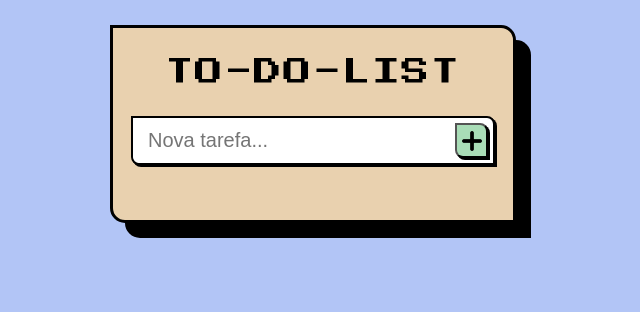
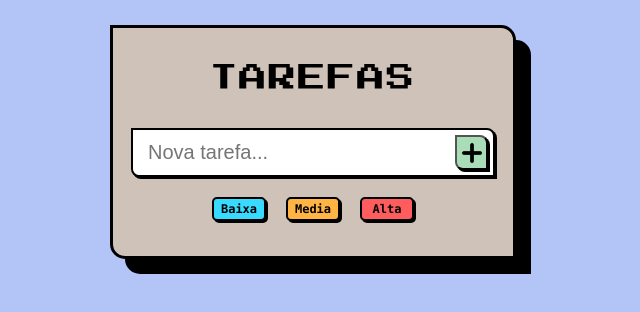
Before and after one commit to GABRIELBOLDIVEIGA/To-Do-List, a React (Create React App) app: page / in a window 1280 px wide. Shown: the top 312 px of the page, without its empty margins (327-967 px from the left). Built offline with nearby package versions, Linux system fonts and the light colour scheme.

Commit message:
Falta Limpar o codigo

```diff
--- a/src/App.css
+++ b/src/App.css
@@ -1,4 +1,5 @@
 @import url("https://fonts.googleapis.com/css2?family=Press+Start+2P&display=swap");
+
 
 .App {
     display: flex;
@@ -10,7 +11,7 @@
     border: 3px solid black;
     box-shadow: 15px 15px;
     text-align: center;
-    background-color: #e9d1af;
+    background-color: #cfc2b8;
     margin: 25px 0 0 0;
     padding-bottom: 35px;
     overflow-y: scroll;
@@ -24,10 +25,11 @@
     font-size: 28px;
     font-weight: 400;
     letter-spacing: 1.5px;
+    line-height: 40px;
 }
 
 .lista-tarefas {
-    margin-top: 20px;
+    /* margin-top: 20px; */
     width: 90%;
 }
 
--- a/src/App.js
+++ b/src/App.js
@@ -15,19 +15,19 @@ function App() {
         mostraEmJSON(copiaDeTarefas);
     };
 
-    const atualizaTarefa = ({ target }, index, id, state) => {
+    const atualizaTarefa = ({ target }, index, id, prioridade, state) => {
         console.log(target);
         const copiaDeTarefas = Array.from(tarefas);
-        copiaDeTarefas.splice(index, 1, { id: id, value: target.value, state: state });
+        copiaDeTarefas.splice(index, 1, { id: id, value: target.value, prioridade:prioridade, state: state });
         setTarefas(copiaDeTarefas);
         mostraEmJSON(copiaDeTarefas);
     };
 
-    const atualizaEstadoDaTarefa = ({ target }, index, id, state) => {
+    const atualizaEstadoDaTarefa = ({ target }, index, id, prioridade, state) => {
         state ? (state = false) : (state = true);
 
         const copiaDeTarefas = Array.from(tarefas);
-        copiaDeTarefas.splice(index, 1, { id: id, value: target.value, state: state });
+        copiaDeTarefas.splice(index, 1, { id: id, value: target.value, prioridade:prioridade, state: state });
         setTarefas(copiaDeTarefas);
         mostraEmJSON(copiaDeTarefas);
     };
@@ -40,26 +40,44 @@ function App() {
     };
 
     function mostraEmJSON(tarefas) {
-        console.clear();
+        // console.clear();
         console.log(JSON.stringify(tarefas, null, 4));
     }
 
+    // --------------------
+    const addNewTask = ( tarefa ) => {
+        // console.log(tarefa.prioridade)
+
+        const copiaDeTarefas = Array.from(tarefas);
+        copiaDeTarefas.push({ id: uuid(), value: tarefa.nome, prioridade:tarefa.prioridade, state: false });
+        setTarefas(copiaDeTarefas);
+        mostraEmJSON(copiaDeTarefas);
+
+        console.log(tarefas);
+    }
+
+
+    // --------------------
+
     return (
         <div className="App">
-            <h1>TO-DO-LIST</h1>
+            {/* <h1>TO-DO-LIST</h1> */}
+            <h1>TAREFAS</h1>
             <CadastraTarefa
                 onSubmit={adicionaNovaTarefa}
+                onSubmit2={addNewTask}
             />
 
             <ul className="lista-tarefas">
-                {tarefas.map(({ id, value, state }, index) => (
+                {tarefas.map(({ id, value, prioridade, state }, index) => (
                     <ListItems
                         key={id}
                         id={id}
                         value={value}
+                        prioridade={prioridade}
                         onDelete={() => deletaTarefa(index)}
-                        onChange={(event) => atualizaTarefa(event, index, id, state)}
-                        onChangeState={(event) => atualizaEstadoDaTarefa(event, index, id, state)}
+                        onChange={(event) => atualizaTarefa(event, index, id, prioridade, state)}
+                        onChangeState={(event) => atualizaEstadoDaTarefa(event, index, id, prioridade, state)}
                     />
                 ))}
             </ul>
--- a/src/componentes/CadastraTarefa/CadastraTarefa.css
+++ b/src/componentes/CadastraTarefa/CadastraTarefa.css
@@ -3,7 +3,7 @@
     justify-content: space-between;
     align-items: center;
     gap: 15px;
-    width: 90%;
+    width: 360px;
     border: 2px solid black;
     box-shadow: 2px 2px;
     background-color: #fff;
@@ -34,10 +34,74 @@
     background-color: #a9ddb7;
     cursor: pointer;
     margin-right: 5px;
+    transition-duration: 200ms, 200ms;
 }
 
 .container-cadastraItem button:active {
     transform: translate(2px, 2px);
     box-shadow: 0 0;
-    transition: transform 0.2s;
+    /* transition: transform 0.2s; */
 }
+
+.secBtn {
+    width: 100%;
+    display: flex;
+    flex-direction: row;
+    justify-content: center;
+    gap: 20px;
+    margin-top: 20px;
+}
+
+.secBtn label {
+    font-weight: 700;
+}
+
+.btn-prioridade {
+    display: flex;
+    align-items: center;
+    justify-content: center;
+    width: 50px;
+    height: 20px;
+    border: 2px solid black;
+    box-shadow: 2px 2px;
+    border-radius: 5px;
+    font-weight: 700;
+    font-size: 12px;
+}
+
+input[type="radio"] {
+    display: none;
+}
+
+.label-baixa {
+    transition-duration: 200ms, 200ms;
+    background-color: var(--prioridade-baixa);
+}
+
+.label-media{
+    transition-duration: 200ms, 200ms;
+    background-color: var(--prioridade-media);
+}
+
+.label-alta{
+    transition-duration: 200ms, 200ms;
+    background-color: var(--prioridade-alta);
+}
+
+#baixa:checked ~ .label-baixa {
+    border-color: var(--prioridade-baixa);
+    transform: translate(2px, 2px);
+    box-shadow: 1px 1px;
+}
+
+#media:checked ~ .label-media {
+    border-color: var(--prioridade-media);
+    transform: translate(2px, 2px);
+    box-shadow: 1px 1px;
+}
+
+#alta:checked ~ .label-alta {
+    border-color: var(--prioridade-alta);
+    transform: translate(2px, 2px);
+    box-shadow: 1px 1px;
+}
--- a/src/componentes/CadastraTarefa/index.js
+++ b/src/componentes/CadastraTarefa/index.js
@@ -1,8 +1,9 @@
 import React, { useState } from "react";
 import "./CadastraTarefa.css";
 
-const CadastraTarefa = ({ onSubmit }) => {
+const CadastraTarefa = ({ onSubmit, onSubmit2 }) => {
     const [novoItem, setNovoItem] = useState("");
+    const [prioridadeTarefa, setprioridadeTarefa] = useState("");
 
     const setNovaTarefa = ({ target }) => {
         setNovoItem(target.value);
@@ -11,11 +12,33 @@ const CadastraTarefa = ({ onSubmit }) => {
     const submit = (event) => {
         event.preventDefault();
         onSubmit(novoItem);
-        event.target.reset();
+        // event.target.reset();
     };
 
+    const onClick = ({ target }) => {
+        // console.log(target.value);
+        setprioridadeTarefa(target.value);
+        target.checked = true;
+    }
+
+    const submit2 = (event) => {
+        event.preventDefault();
+        // console.log(event.target)
+
+        const tarefa = {
+            nome: novoItem,
+            prioridade: prioridadeTarefa
+        }
+        onSubmit2(tarefa)
+
+        event.target.reset();
+    }
+
+
     return (
-        <form className="container-cadastraItem" onSubmit={submit}>
+        <>
+             <form  /* onSubmit={submit} */  onSubmit={submit2}>
+                <div className="container-cadastraItem">
                     <input
                         required
                         className="Todo-input"
@@ -23,7 +46,25 @@ const CadastraTarefa = ({ onSubmit }) => {
                         placeholder="Nova tarefa..."
                     />
                     <button type="submit" />
+                </div>
+
+                <div className="secBtn">
+                    <input required type="radio" id="baixa" name="prioridade" value="Baixa" onClick ={onClick}/>
+                    <label className="btn-prioridade label-baixa" htmlFor="baixa" >Baixa</label>
+                    <input type="radio" id="media" name="prioridade" value="Media" onClick ={onClick}/>
+                    <label className="btn-prioridade label-media" htmlFor="media" >Media</label>
+                    <input type="radio" id="alta" name="prioridade" value="Alta"  onClick ={onClick}/>
+                    <label className="btn-prioridade label-alta" htmlFor="alta" >Alta</label>
+                </div>
             </form>
+            {/* <div className="secBtn">
+                <button className="btn-prioridade"  data-prioridadeBaixa > Baixa </button>
+                <button className="btn-prioridade" data-prioridadeMedia > Media </button>
+                <button className="btn-prioridade"  data-prioridadeAlta  > Alta </button>
+            </div> */}
+
+
+        </>
     );
 };
 
--- a/src/componentes/ListaTarefa/ListaTarefa.css
+++ b/src/componentes/ListaTarefa/ListaTarefa.css
@@ -4,9 +4,10 @@
     justify-content: space-between;
     align-items: center;
     gap: 15px;
-    margin-top: 15px;
+    margin-top: 35px;
     padding-left: 15px;
-    background-color: #75c2f9;
+    /* background-color: #e9d1af; */
+    background-color: #bcd4e6;
     height: 45px;
     border: 2px solid black;
     box-shadow: 3px 3px;
@@ -44,7 +45,7 @@
     background-repeat: no-repeat;
     background-position: center;
     cursor: pointer;
-    background-color: #e3baff;
+    background-color:#e3baff ;
     margin-right: 5px;
 }
 
@@ -90,3 +91,34 @@ label:hover {
 .custom-checkbox input:checked ~ .texto-tarefa {
     text-decoration: line-through;
 }
+
+.container-prioridade {
+    width: 70px !important;
+    border: 2px solid black;
+    box-shadow: 1px 2.5px;
+
+    border-radius: 5px;
+    transform: translate(-273px, -23px)  rotate(-35deg);
+
+    display: flex;
+    justify-content: center;
+    align-items: center;
+}
+
+.container-prioridade p {
+    font-size: 10px;
+    font-weight: 700;
+}
+
+/* id prioridades */
+#Baixa {
+    background-color: var(--prioridade-baixa);
+}
+
+#Media {
+    background-color: var(--prioridade-media);
+}
+
+#Alta {
+    background-color: var(--prioridade-alta);
+}
--- a/src/componentes/ListaTarefa/index.js
+++ b/src/componentes/ListaTarefa/index.js
@@ -1,6 +1,8 @@
 import "./ListaTarefa.css";
 
-const ListaTarefa = ({ onChangeState, onChange, onDelete, value, id, state }) => {
+const ListaTarefa = ({ onChangeState, onChange, onDelete, value, prioridade, id, state }) => {
+
+
     return (
         <li className="custom-checkbox item-lista">
             <div>
@@ -14,11 +16,15 @@ const ListaTarefa = ({ onChangeState, onChange, onDelete, value, id, state }) =>
                 <label htmlFor={id} />
 
                 <input
-                type="text"
+                    type="text"
                     className="texto-tarefa"
                     value={value}
                     onChange={onChange}
                 />
+                <div className="container-prioridade" id={prioridade}>
+                    <p>{prioridade}</p>
+                </div>
+
             </div>
 
             <button className="btn-delete" onClick={onDelete} />
--- a/src/index.css
+++ b/src/index.css
@@ -11,6 +11,12 @@ code {
 
 }
 */
+
+:root {
+	--prioridade-baixa: #38dbff;
+	--prioridade-media: #ffb443;
+	--prioridade-alta: #ff5d5d;
+  }
 
 html, body, div, span, applet, object, iframe,
 h1, h2, h3, h4, h5, h6, p, blockquote, pre,
@@ -31,6 +37,7 @@ time, mark, audio, video {
 	font-size: 100%;
 	font: inherit;
 	vertical-align: baseline;
+
 }
 /* HTML5 display-role reset for older browsers */
 article, aside, details, figcaption, figure,
```
Lines whose indentation alone changed are shown as unchanged.
